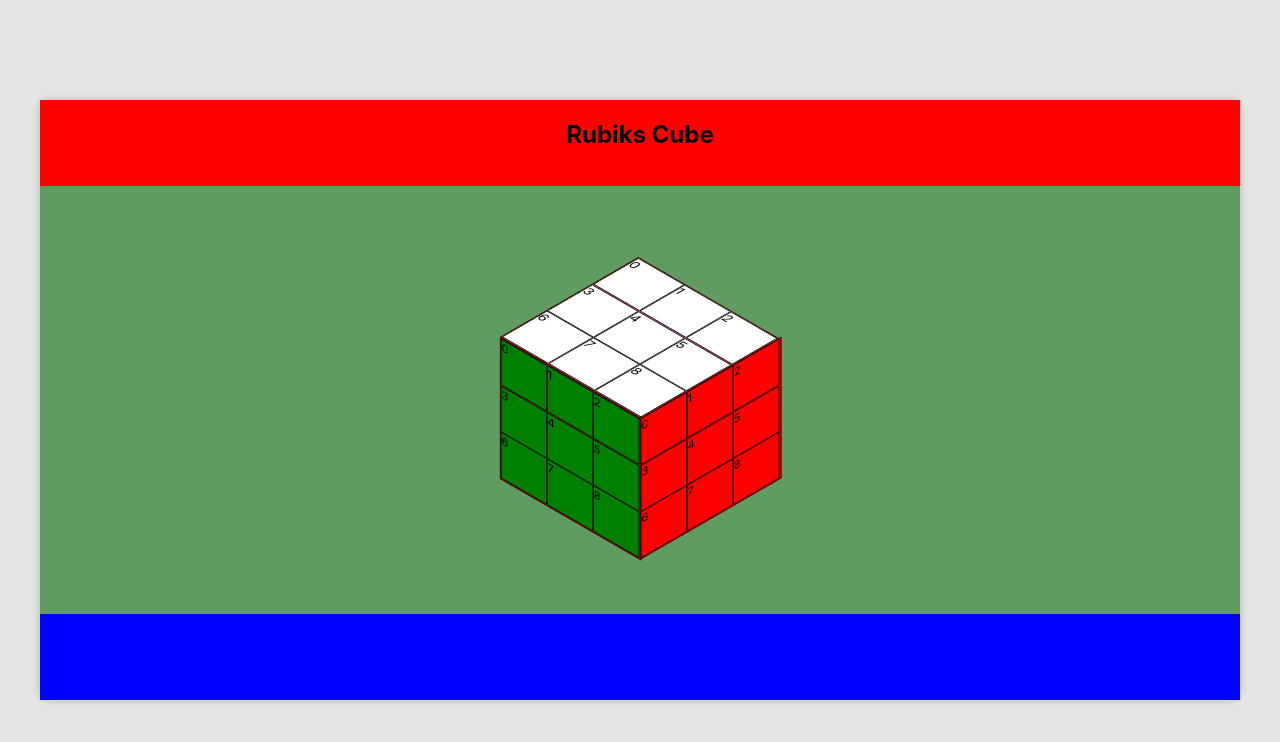
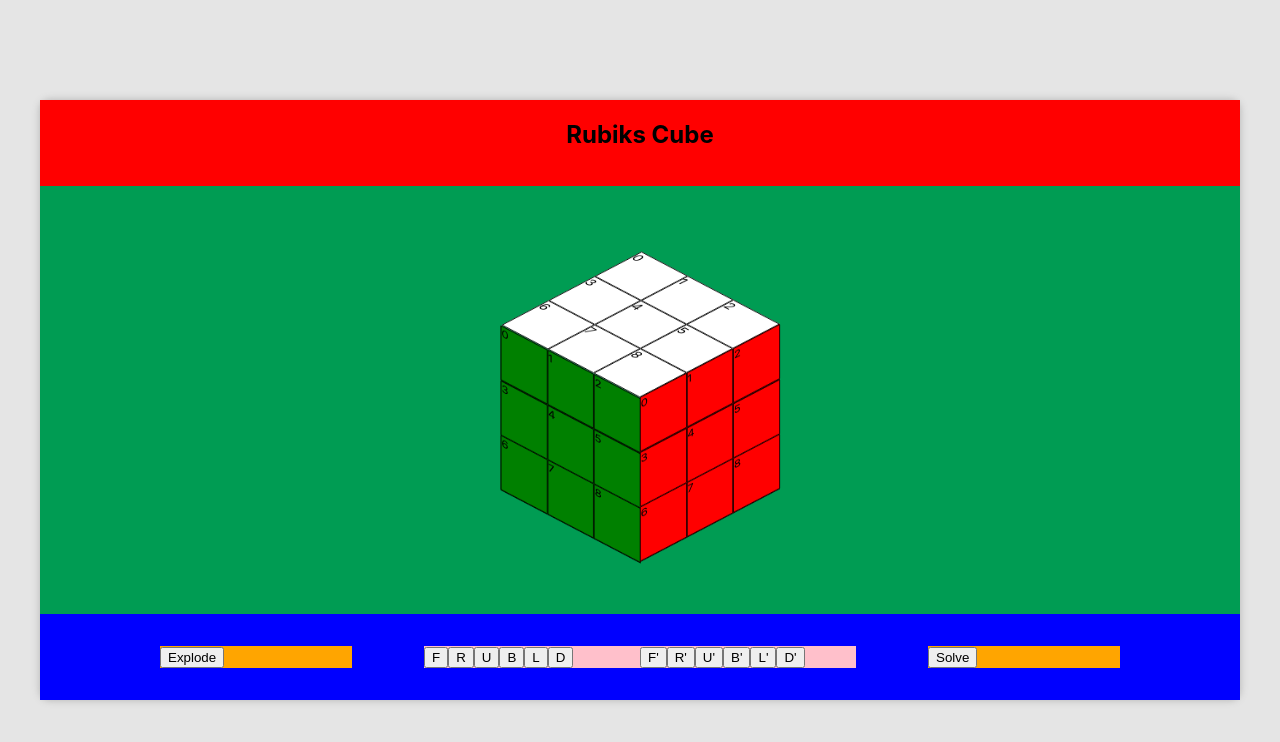
Before and after one commit to RahimUddinMsc/Rubik-Cube, a React (Create React App) app: page / in a window 1280 px wide. Shown: the top 742 px of the page. Built offline with nearby package versions, Linux system fonts and the light colour scheme.

Commit message:
placeholder buttons setup, module and css addittions

```diff
--- a/src/App.tsx
+++ b/src/App.tsx
@@ -3,6 +3,7 @@ import style from './css/rubiks.module.css';
 import DefaultCube from './components/DefaultCube';
 import ExplodedCube from './components/ExplodedCube';
 import useRubikCube from './hooks/useRubikCube';
+import CubeActions from './components/CubeActions';
 
 const App = () => {
   const rubikCube = useRubikCube();
@@ -17,11 +18,10 @@ const App = () => {
       <div className={style.rubiks_container_cube}>
         {true ? <DefaultCube rubikCube={rubikCube}/> : <ExplodedCube rubikCube={rubikCube}/>}
 
-
       </div>
 
       <div className={style.rubiks_container_actions}>
-
+        <CubeActions/>
       </div>
 
     </div>
--- /dev/null
+++ b/src/components/CubeActions.tsx
@@ -0,0 +1,39 @@
+import actionStyle from './../css/cubeAction.module.css'
+
+const CubeActions = () => {
+    return <>
+        <div className={actionStyle.action_container}>
+
+            <div className={actionStyle.left_action_container}>
+                <button>
+                    Explode
+                </button>
+            </div>
+            <div className={actionStyle.middle_action_container}>
+                <div className={actionStyle.middle_clockwise_actions}>
+                    <button className="action-btn">F</button>
+                    <button className="action-btn">R</button>
+                    <button className="action-btn">U</button>
+                    <button className="action-btn">B</button>
+                    <button className="action-btn">L</button>
+                    <button className="action-btn">D</button>
+                </div>
+                <div className={actionStyle.middle_anticlockwise_actions}>
+                    <button className="action-btn">F'</button>
+                    <button className="action-btn">R'</button>
+                    <button className="action-btn">U'</button>
+                    <button className="action-btn">B'</button>
+                    <button className="action-btn">L'</button>
+                    <button className="action-btn">D'</button>
+                </div>
+            </div>
+            <div className={actionStyle.right_action_container}>
+                <button>
+                    Solve
+                </button>
+            </div>
+        </div>
+    </>
+}
+
+export default CubeActions;
--- /dev/null
+++ b/src/components/CubePanels.tsx
@@ -0,0 +1,14 @@
+import IRubikPanel from "../interfaces/IRubikPanel";
+import rubikStyle from './../css/rubiks.module.css';
+
+const CubePanels = ({rubikPanels}: {rubikPanels: IRubikPanel[]}) => {
+    return <>
+        <div className={rubikStyle.rubiks_cube_panel}>
+            {rubikPanels.map((panel,index) => {
+                return <div key={`${panel.display}-${index}`} className={`${rubikStyle.rubiks_cube_panel_item} ${rubikStyle[`rubiks_panel_${panel.display}`]}`}>{index}</div>
+            })}
+        </div>
+    </>
+}
+
+export default CubePanels
--- a/src/components/DefaultCube.tsx
+++ b/src/components/DefaultCube.tsx
@@ -1,21 +1,21 @@
 import IRubikCube from "../interfaces/IRubikCube";
-import ExplodedCubePanels from "./ExplodedCubePanels";
 import style from './../css/defaultCube.module.css';
+import CubePanels from "./CubePanels";
 
 const DefaultCube = ({rubikCube}: {rubikCube: IRubikCube}) => {
     return <>
         <div className={style.default_cube_container}>
             <div className={style.default_cube_modifier}>
                 <div className={style.default_cube_top}>
-                    <ExplodedCubePanels rubikPanels={rubikCube.top.flat()}/>
+                    <CubePanels rubikPanels={rubikCube.top.flat()}/>
                 </div>
 
                 <div className={style.default_cube_front}>
-                    <ExplodedCubePanels rubikPanels={rubikCube.front.flat()}/>
+                    <CubePanels rubikPanels={rubikCube.front.flat()}/>
                 </div>
 
                 <div className={style.default_cube_right}>
-                    <ExplodedCubePanels rubikPanels={rubikCube.right.flat()}/>
+                    <CubePanels rubikPanels={rubikCube.right.flat()}/>
                 </div>
             </div>
         </div>
--- a/src/components/ExplodedCube.tsx
+++ b/src/components/ExplodedCube.tsx
@@ -1,6 +1,6 @@
 import IRubikCube from "../interfaces/IRubikCube";
 import style from './../css/explodedCube.module.css';
-import ExplodedCubePanels from "./ExplodedCubePanels";
+import CubePanels from "./CubePanels";
 
 const ExplodedCube = ({rubikCube}: {rubikCube: IRubikCube}) => {
     console.log(rubikCube)
@@ -10,19 +10,19 @@ const ExplodedCube = ({rubikCube}: {rubikCube: IRubikCube}) => {
 
             {/* row 1 */}
             <div></div>
-            <ExplodedCubePanels rubikPanels={rubikCube.top.flat()}/>
+            <CubePanels rubikPanels={rubikCube.top.flat()}/>
             <div></div>
             <div></div>
 
             {/* row 2 */}
-            <ExplodedCubePanels rubikPanels={rubikCube.left.flat()}/>
-            <ExplodedCubePanels rubikPanels={rubikCube.front.flat()}/>
-            <ExplodedCubePanels rubikPanels={rubikCube.right.flat()}/>
-            <ExplodedCubePanels rubikPanels={rubikCube.back.flat()}/>
+            <CubePanels rubikPanels={rubikCube.left.flat()}/>
+            <CubePanels rubikPanels={rubikCube.front.flat()}/>
+            <CubePanels rubikPanels={rubikCube.right.flat()}/>
+            <CubePanels rubikPanels={rubikCube.back.flat()}/>
 
             {/* row 3 */}
             <div></div>
-            <ExplodedCubePanels rubikPanels={rubikCube.bottom.flat()}/>
+            <CubePanels rubikPanels={rubikCube.bottom.flat()}/>
             <div></div>
             <div></div>
 
--- a/src/components/ExplodedCubePanels.tsx
+++ /dev/null
@@ -1,15 +0,0 @@
-import IRubikPanel from "../interfaces/IRubikPanel";
-import style from './../css/explodedCube.module.css';
-import rubikStyle from './../css/rubiks.module.css';
-
-const ExplodedCubePanels = ({rubikPanels}: {rubikPanels: IRubikPanel[]}) => {
-    return <>
-        <div className={style.exploded_cube_panel}>
-            {rubikPanels.map((panel,index) => {
-                return <div key={`${panel.display}-${index}`} className={`${style.exploded_cube_panel_item} ${rubikStyle[`rubiks_panel_${panel.display}`]}`}>{index}</div>
-            })}
-        </div>
-    </>
-}
-
-export default ExplodedCubePanels
--- /dev/null
+++ b/src/css/cubeAction.module.css
@@ -0,0 +1,32 @@
+.action_container{
+    display: flex;
+    justify-content: space-between;
+    align-items: center;
+    width: 80%;
+    height: 100%;
+}
+
+.left_action_container{
+    width: 20%;
+    background: orange;
+}
+
+.middle_action_container{
+    display: flex;
+    justify-content: center;
+    width: 45%;
+    background: pink;
+}
+
+.middle_clockwise_actions{
+    width: 100%;
+}
+
+.middle_anticlockwise_actions{
+    width: 100%;
+}
+
+.right_action_container{
+    width: 20%;
+    background: orange;
+}
--- a/src/css/defaultCube.module.css
+++ b/src/css/defaultCube.module.css
@@ -11,34 +11,34 @@
     position: absolute;
     height: 100%;
     width: 100%;
-    transform: scale(0.7);
-    top: 20px;
+    transform: scale(0.7) rotateX(25deg);
+
 }
 
 .default_cube_top{
     position: absolute;
     height: 200px;
     width: 200px;
-    transform: rotate(30deg) skewX(-30deg) scaleY(0.98) scaleX(1.16);
-    left: 200px;
-    top:-18px;
+    transform: rotate(30deg) skewX(-30deg) scaleY(1) scaleX(1.14);
+    left: 201px;
+    top:-19px;
 
 }
 
 .default_cube_front{
     position: absolute;
-    height: 200px;
+    height: 260px;
     width: 200px;
     transform: skewY(30deg);
-    left: 100px;
+    left: 101px;
     top:140px
 }
 
 .default_cube_right{
     position: absolute;
-    height: 200px;
+    height: 260px;
     width: 200px;
     transform: skewY(-30deg);
     left: 300px;
-    top: 140px;
+    top: 138px;
 }
--- a/src/css/explodedCube.module.css
+++ b/src/css/explodedCube.module.css
@@ -7,19 +7,3 @@
     width: 600px;
     place-items: center;
 }
-
-.exploded_cube_panel{
-    display: flex;
-    flex-wrap: wrap;
-    width: 100%;
-    height: 100%;
-    background: red;
-    border: 1px solid rgb(0, 0, 0);
-}
-
-
-.exploded_cube_panel_item{
-    border: 1px solid black;
-    height: 32%;
-    width: 32%;
-}
--- a/src/css/rubiks.module.css
+++ b/src/css/rubiks.module.css
@@ -22,13 +22,29 @@
     align-items: center;
     height: 800px;
     width: 100%;
-    background: rgb(96, 156, 96);
+    background: rgb(0, 156, 83);
 }
 
 .rubiks_container_actions{
+    display: flex;
+    justify-content: center;
     height: 160px;
     width: 100%;
     background: blue;
+}
+
+.rubiks_cube_panel{
+    display: flex;
+    flex-wrap: wrap;
+    width: 100%;
+    height: 100%;
+    background: black;
+}
+
+.rubiks_cube_panel_item{
+    border: 1px solid black;
+    height: 32.3%;
+    width: 32.3%;
 }
 
 .rubiks_panel_white{
--- /dev/null
+++ b/src/hooks/useCubeActions.ts
@@ -0,0 +1,5 @@
+const useCubeActions = () => {
+
+}
+
+export default useCubeActions;
```
